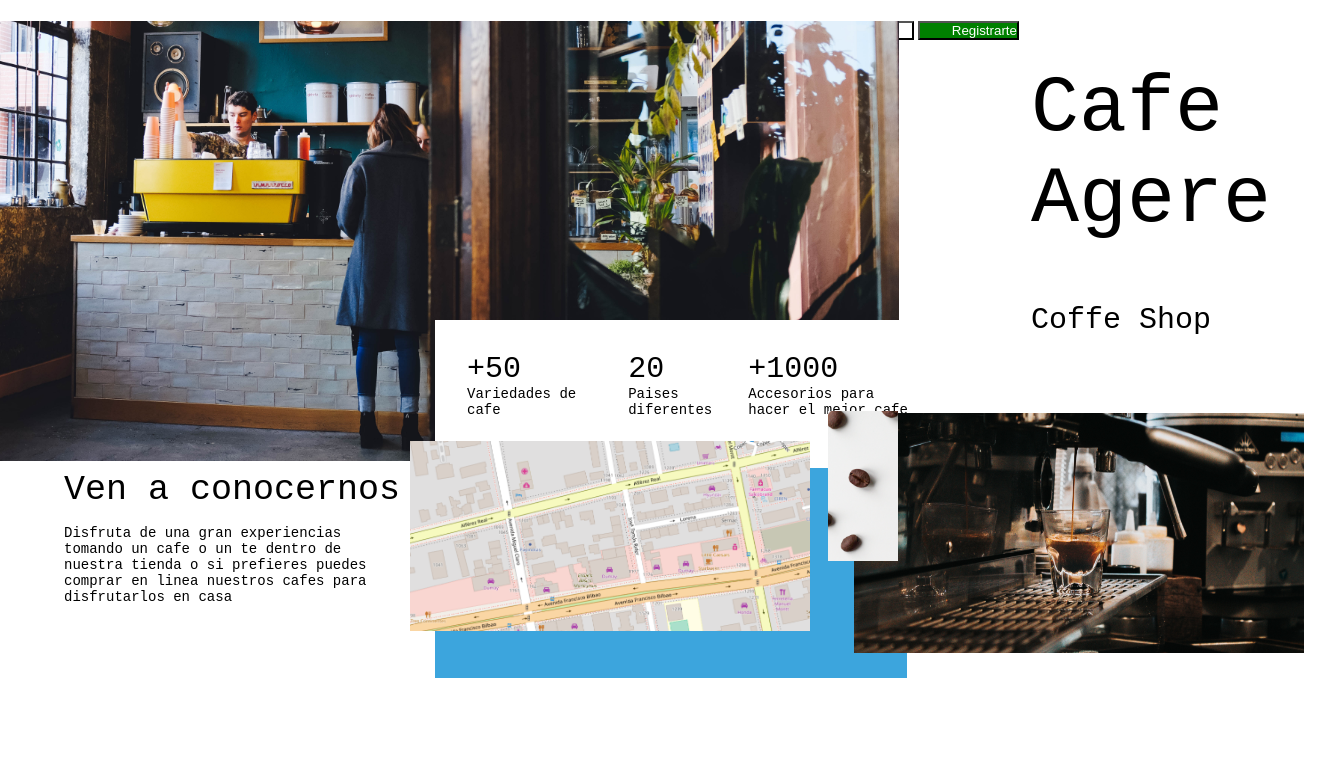
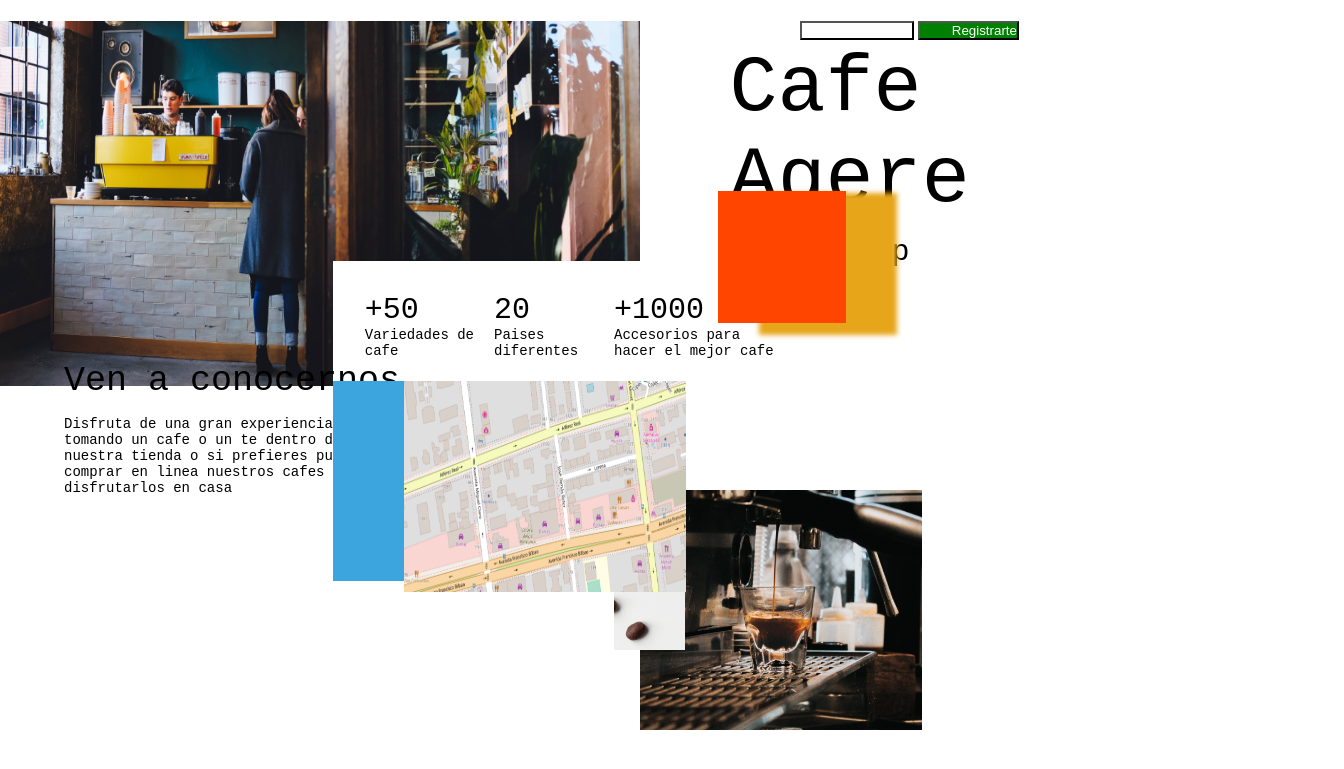
Before and after one commit to espinozam17/Cafe-Agere, a plain HTML site: page index.html in a window 1280 px wide. Shown: the part 75-844 px from the top of the page, 1344 px wide, since content can reach past the window. Before the commit the page ends 800 px from the top, so only its background shows below. Drawn offline with Linux system fonts and the light colour scheme; a web font is replaced by a local one.

Commit message:
entrega correcciones

```diff
--- a/assets/sass/base/_images.scss
+++ b/assets/sass/base/_images.scss
@@ -10,24 +10,33 @@
 
 
 
-.container__1-img{
-    display: inline-block;
-    position: relative;
+
+
+
+.container__1-img--central{
+    width: 50%;
+    height: 83%;
+    vertical-align:middle;
 }
 
-
 .contaianer__2-img--mapa{
-    width: 400px;
-    height: 190px;
+    width: 40%;
+    height: 80%;
 
 }
 
 .contaianer__2-img--cafe{
-    width: 450px;
-    height: 240px;
+    width: 40%;
+    height: 30%;
+    object-fit: cover;
+
+
+
+
 }
 .contaianer__2-img--granos{
-    width: 70px;
-    height: 150px;
+    width: 10%;
+    height: 20%;
     object-fit: cover;
+    vertical-align:middle;
 }
--- a/assets/sass/layout/_main.scss
+++ b/assets/sass/layout/_main.scss
@@ -10,20 +10,29 @@
   }
 
 
+  .container__1-img{
+    display: inline-block;
+    position: relative;
+    width: 100%;
+    height: 100%;
+}
+
+
 
 .container__1-tittle{
     display: inline-block;
     position: relative;
-    left: 8rem;
-    top:-15rem;
-    bottom: 3rem;
+    left: 57%;
+    vertical-align:top;
+    top:-95%;
+
 
 }
 
 .container__1-descripcion-tittle{
 
     position: absolute;
-    top: 15rem;
+    top: 12rem;
 }
 
 .contaianer__1-datos{
@@ -31,8 +40,8 @@
     width: 472px;
     height: 150px;
     background-color: white;
-    left: 435px;
-    top:395px;
+    left: 26%;
+    top:42%;
 }
 .contaianer__1-datos-1{
     display: inline-block;
@@ -44,14 +53,14 @@
 .contaianer__1-datos-2{
     position: relative;
     display: inline-block;
-    left: 5rem;
+    left: 3rem;
     top: 2rem;
 }
 
 .contaianer__1-datos-3{
     display: inline-block;
     position: relative;
-    left: 7rem;
+    left: 5rem;
     top: 2rem;
 }
 
@@ -59,36 +68,21 @@
     position: relative;
     display: inline-block;
     left: 4rem;
-    top: -100px;
+    top: -180px;
 }
 
-.contaianer__2-fondo-celeste{
-    position: absolute;
-    width: 472px;
-    height: 210px;
-    background-color: rgb(60, 165, 221);
-    left: 435px;
-    top:543px;
-}
-
-.contaianer__2-img{
+.container__1-cuadrado-naranja{
+    width: 10%;
+    height: 30%;
+    background-color: orangered;
+    position: relative;
     display: inline-block;
-    position: relative;
-    left: 70px;
-    top: -70px;;
-}
-
-.contaianer__2-img-1{
-    display: inline-block;
-    position: relative;
-    left: 110px;
-    top: -48px;;
-}
-
-.contaianer__2-img-2{
-    display: inline-block;
-    position: relative;
-    right:  370px;
-    top: -140px;;
+    top :-270px;
+    left: 37%;
 
 }
+.sombra__cuadrado-naranja{
+    -webkit-box-shadow: 46px 7px 5px 5px rgba(231,166,26,1);
+-moz-box-shadow: 46px 7px 5px 5px rgba(231,166,26,1);
+box-shadow: 46px 7px 5px 5px rgba(231,166,26,1);
+}
--- /dev/null
+++ b/assets/sass/layout/_section.scss
@@ -0,0 +1,45 @@
+.contaianer__2-fondo-celeste{
+    position: absolute;
+    width: 24%;
+    height: 25%;
+    background-color: rgb(60, 165, 221);
+    left: 26%;
+    top:57%;
+
+}
+
+.contaianer__2-img{
+    width: 55%;
+    height: 100%;
+    display: inline-block;
+    position: relative;z-index: 1;
+    left: 5%;
+    top: -80px;
+
+
+}
+
+.contaianer__2-img-1{
+    width: 55%;
+    height: 100%;
+    vertical-align:middle;
+    display: inline-block;
+    position:absolute;
+  left: 50%;
+     top: 565px;
+
+}
+
+.contaianer__2-img-2{
+    display: inline-block;
+    width: 55%;
+    height: 100%;
+    vertical-align:middle;
+    display: inline-block;
+    position: absolute;
+    left: 48%;
+    top: 565px;
+
+
+
+}
--- a/assets/sass/main.scss
+++ b/assets/sass/main.scss
@@ -8,6 +8,7 @@
 @import "layout/header";
 @import "layout/main";
 @import "layout/form-login";
+@import "layout/section";
 //components
 @import "components/buttons";
 
--- a/index.html
+++ b/index.html
@@ -19,8 +19,10 @@
           </div>
         </nav>
       </header>
-
-    <section class="container__1">
+<!---Dejo este comentario se que tiene varias falencias el proyecto
+pero en realidad no cacho mucho mas y necesito si me puedeshacer un feedback de todos los
+errores de esta entrega quedo atento trabaje solo entonces se me complico -->
+    <main class="container__1">
       <div class="container__1-img">
         <img class="container__1-img--central" src="./assets/img/img-1.png" />
       </div>
@@ -44,7 +46,10 @@
         <p>Coffe Shop</p>
     </div>
       </div>
-    </section>
+      <div class="container__1-cuadrado-naranja  sombra__cuadrado-naranja">
+
+      </div>
+    </main>
     <section class="container__2" >
 
         <div class="contaianer__2-subtitulo">
```
Also changed, not shown: assets/css/style.css, 1 other file.
